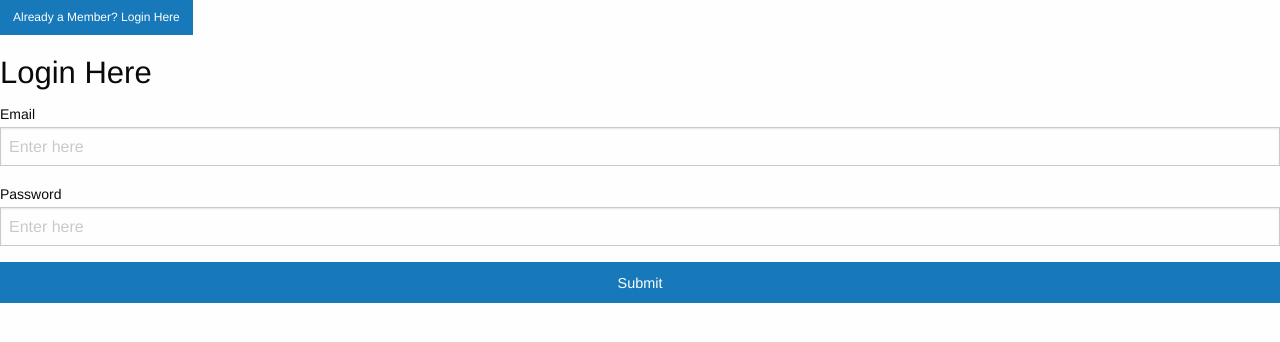
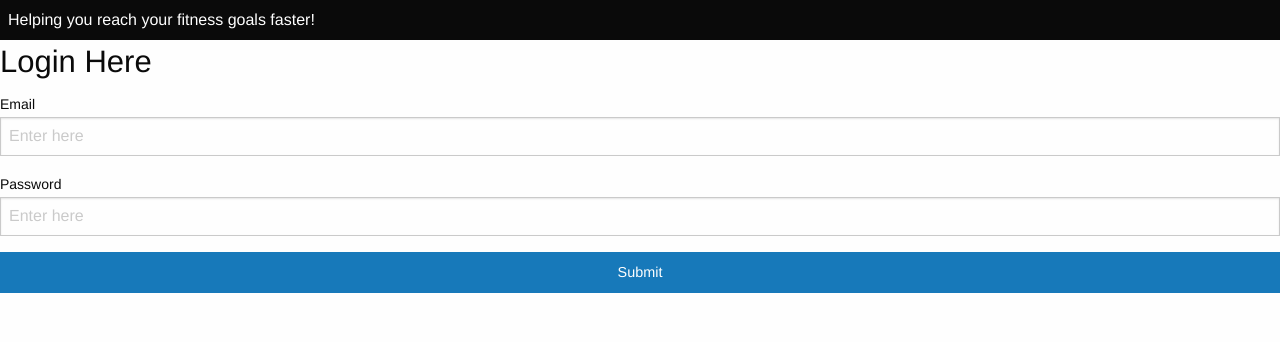
Before and after one commit to blakestickland/Well-Me-wellness-app, a Node server app: template views/login.handlebars in a window 1280 px wide. Shown: the part 91-433 px from the top of the page. Run offline with Node 20, Linux system fonts and the light colour scheme; the template is opened without the code that fills it, so the values that code supplies are empty; some libraries are stand-ins or nearby versions.

Commit message:
adding green topbar

```diff
--- a/views/login.handlebars
+++ b/views/login.handlebars
@@ -13,11 +13,18 @@
             </div>
         </div>
     </nav>
-
+    <div class="goalBar">
+        <div class="row">
+            <div data-sticky-container>
+                <div class="title-bar" data-sticky data-options="marginTop:0;" style="width:100%" data-top-anchor="1"
+                    data-btm-anchor="content:bottom">
+                    <div>Helping you reach your fitness goals faster! </div>
+                </div>
+            </div>
+        </div>
+    </div>
     <div class="bg-img">
         <!-- switch signup or login -->
-
-        <a class="button small large-down-expanded" id="getLoginForm" href="./login">Already a Member? Login Here</a>
 
         <!-- form container -->
         <div class="translucent-form-overlay">
```
